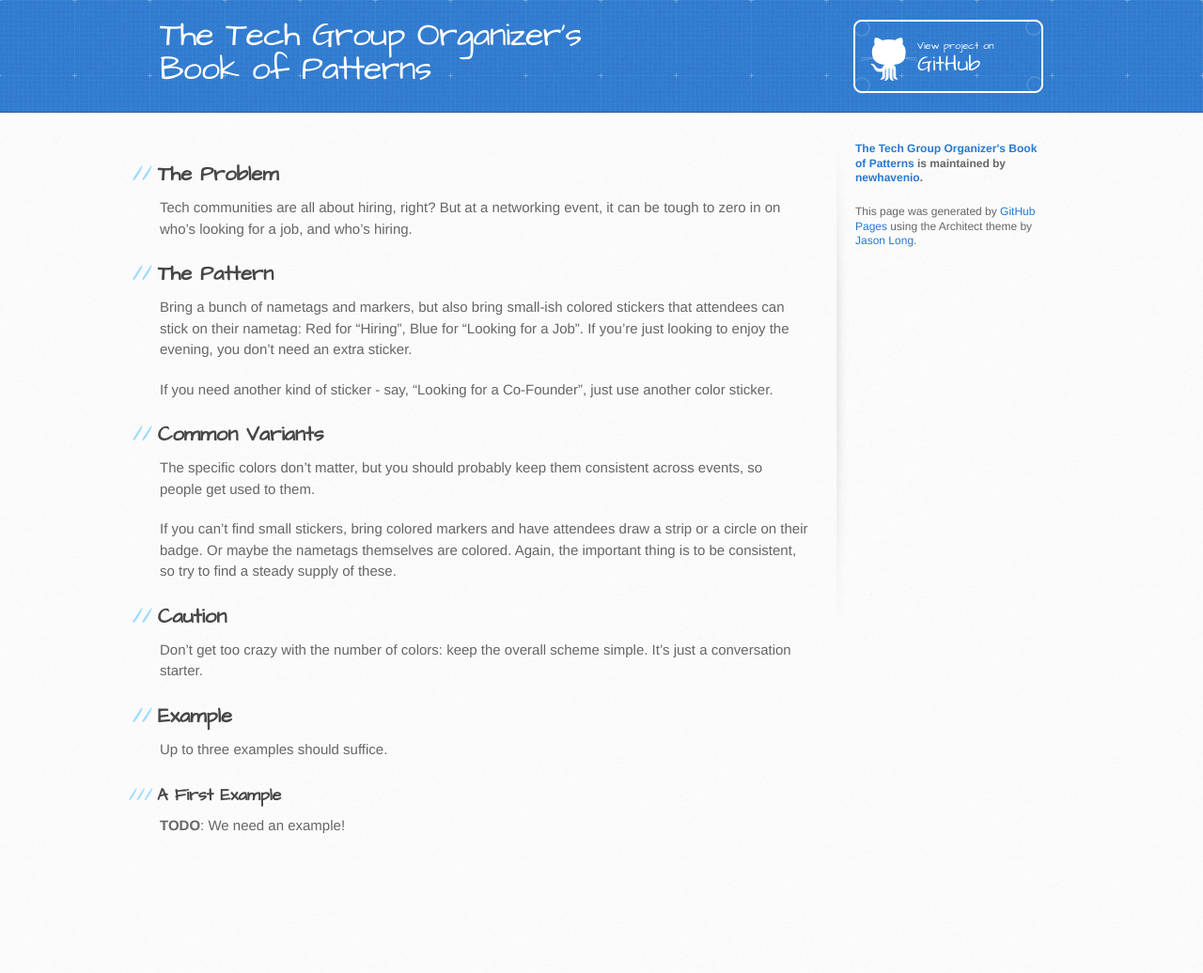
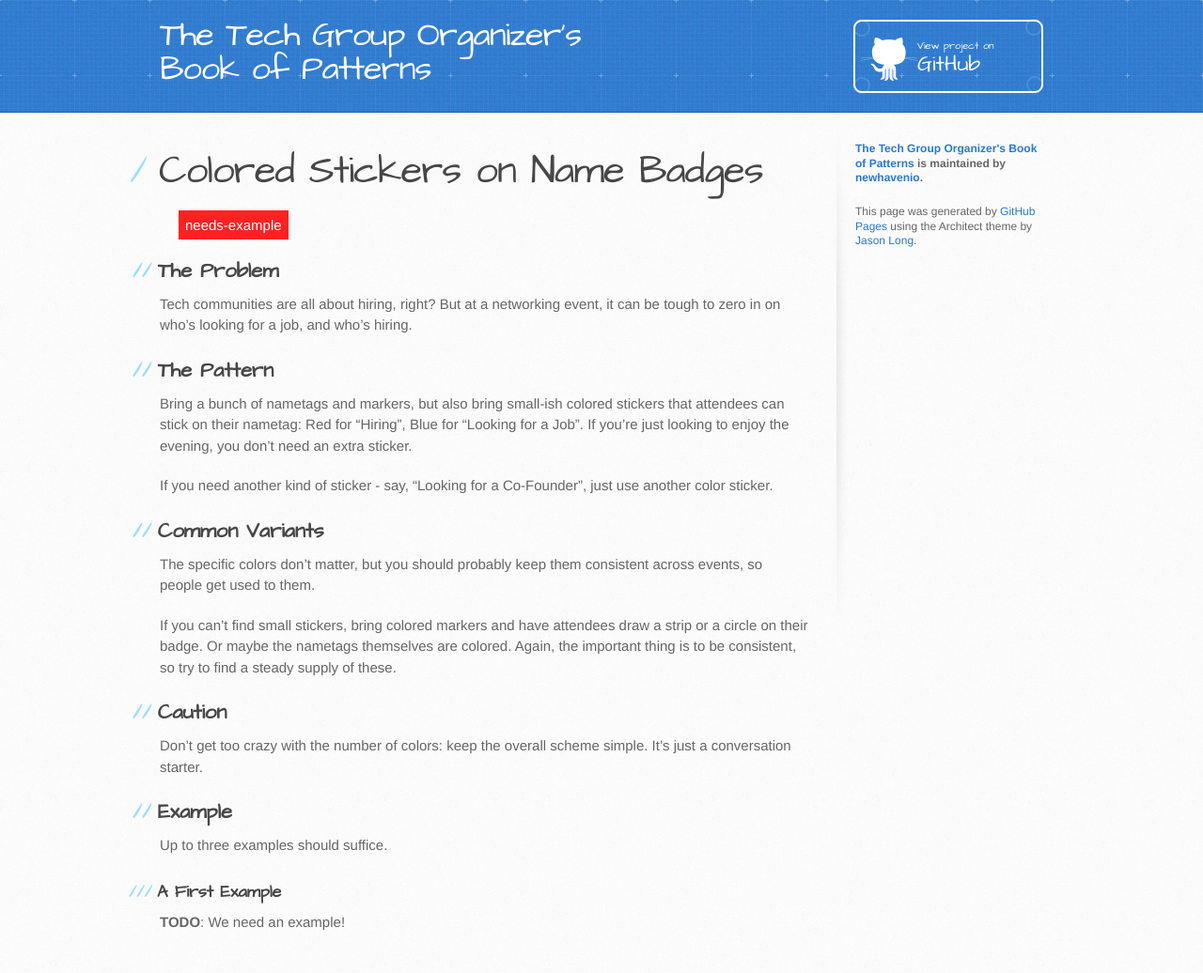
Before and after one commit to newhavenio/tech-group-patterns, a Jekyll site: the page built from _patterns/colored-stickers-on-name-badges.md, in a window 1280 px wide. Shown: the whole page at 94% size. Built offline with Jekyll 4.4.1, drawn with Linux system fonts in a browser that asks for light colours; before the commit the page ends 933 px from its top, so only the background shows below that.

Commit message:
Allow for tagging pages as "needs-example", and it's easy to add other tags

```diff
--- a/_layouts/pattern.html
+++ b/_layouts/pattern.html
@@ -28,6 +28,14 @@
     <div id="content-wrapper">
       <div class="inner clearfix">
         <section id="main-content">
+          <h1>{{ page.title }}</h1>
+
+          <ul id='tags'>
+            {% for tag in page.tags %}
+            <li class='{{tag}}'>{{tag}}</li>
+            {% endfor %}
+          </ul>
+
           {{ content }}
         </section>
 
--- a/_patterns/colored-stickers-on-name-badges.md
+++ b/_patterns/colored-stickers-on-name-badges.md
@@ -1,6 +1,8 @@
 ---
 layout: pattern
 title: Colored Stickers on Name Badges
+tags:
+- needs-example
 ---
 
 ## The Problem
--- a/stylesheets/stylesheet.css
+++ b/stylesheets/stylesheet.css
@@ -885,6 +885,16 @@ footer a:hover {
   }
 }
 
+#tags { list-style: none; }
+#tags li {
+  display: inline;
+  padding: 7px;
+}
+#tags li.needs-example {
+  background-color: #ff2222;
+  color: #ffffff;
+}
+
 /* Mobile Landscape Size to Tablet Portrait (devices and browsers) */
 @media only screen and (min-width: 480px) and (max-width: 767px) { }
 
```
